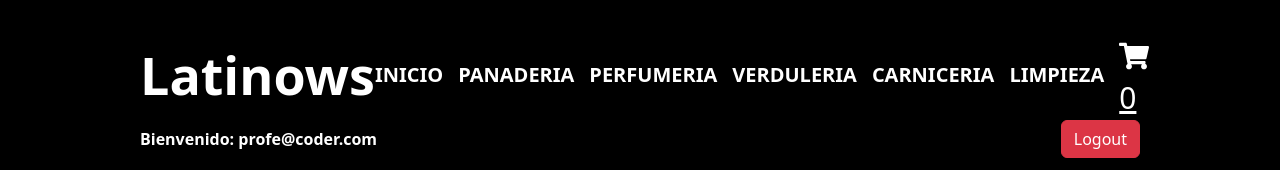
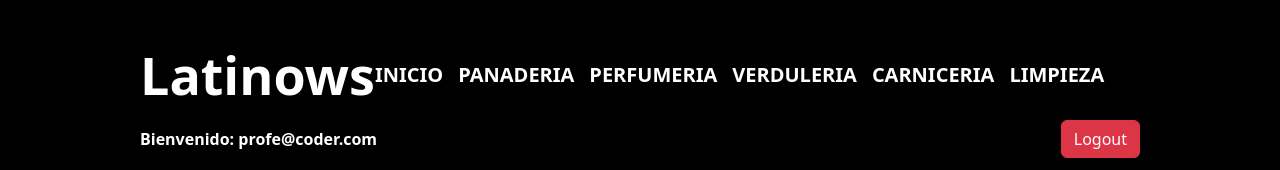
Before and after one commit to Jnieto2408/react-coder, a React (Create React App) app: page / in a window 1280 px wide. Shown: the top 170 px of the page. Built offline with nearby package versions, Linux system fonts and the light colour scheme.

Commit message:
stuff x2

```diff
--- a/src/components/CartWidget/CartWidget.js
+++ b/src/components/CartWidget/CartWidget.js
@@ -5,9 +5,9 @@ import "./CartWidget.scss"
 
 
 const CartWidget = () => {
-    const {totalCantidad} = useCartContext()
+    const {totalCantidad, cart} = useCartContext()
     return(
-        <Link to="/cart" className="cart-widget">
+        <Link to="/cart" className={`cart-widget ${cart.length > 0 ? "cart-widget-active" : ""}`}>
             <FaShoppingCart/>
             <span>{totalCantidad()}</span>
         </Link>
--- a/src/components/CartWidget/CartWidget.scss
+++ b/src/components/CartWidget/CartWidget.scss
@@ -1,4 +1,12 @@
 .cart-widget{
     color: white;
     font-size: 30px;
+    visibility: hidden;
+    opacity: 0;
+    transition: .3s ease-in-out all;
 }
+
+.cart-widget-active{
+    visibility: visible;
+    opacity: 1;
+}
```
